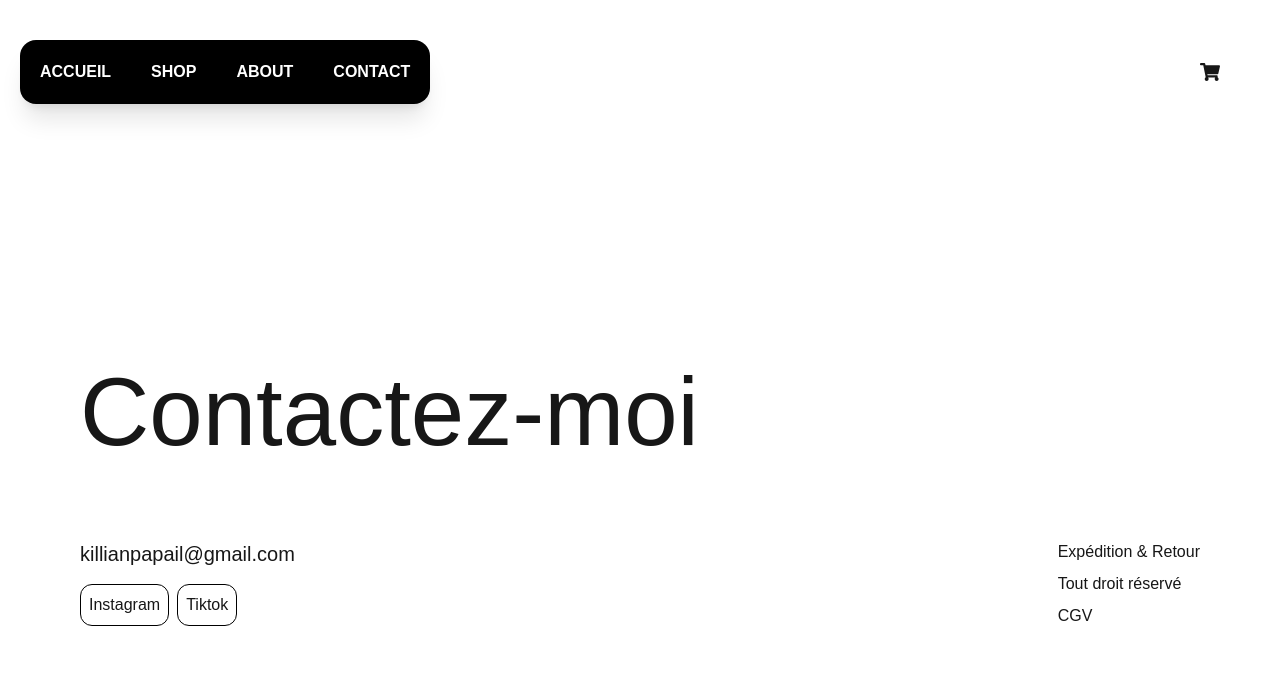
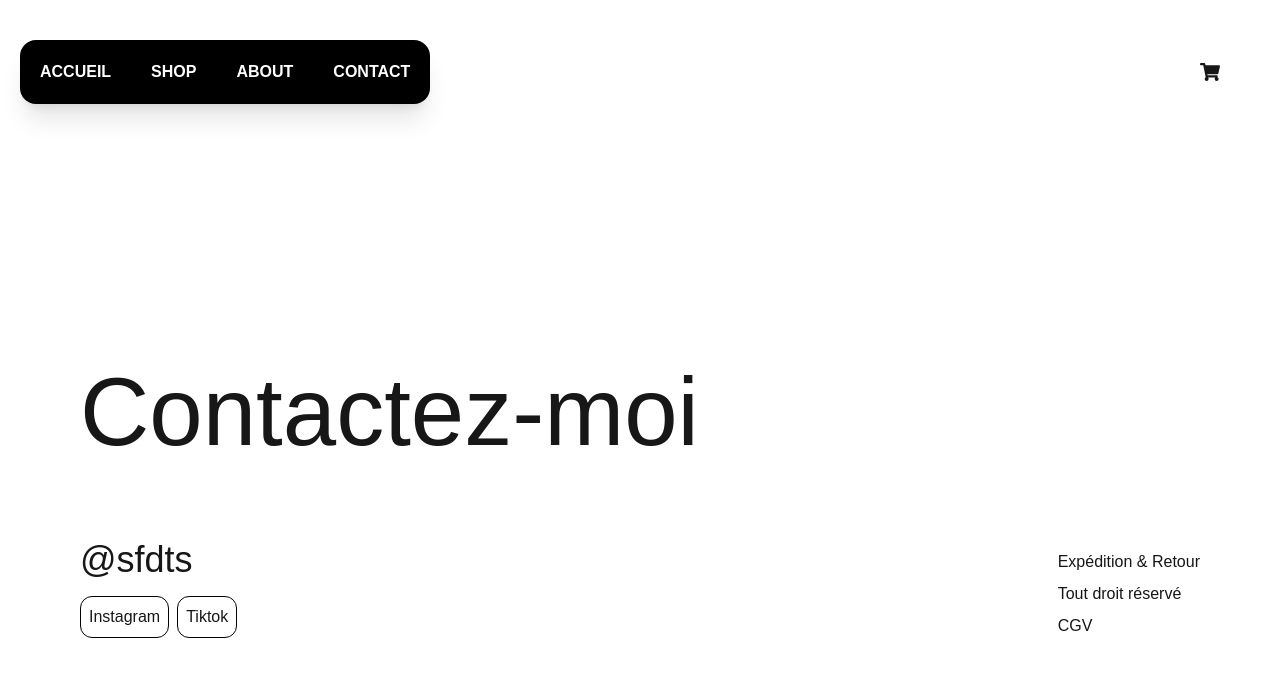
Before and after one commit to rmymartinet/Killian_shop, a Next.js app: page /contact in a window 1280 px wide. Shown: the top 676 px of the page. Built offline with nearby package versions, Linux system fonts and the light colour scheme.

Commit message:
Replaced email display with social media links for contact

```diff
--- a/src/app/contact/page.tsx
+++ b/src/app/contact/page.tsx
@@ -3,8 +3,8 @@ const Contact = () => {
     <div className="flex flex-col justify-between mt-40 md:p-10 lg:p-20">
       <h2 className="text-5xl md:text-6xl lg:text-8xl">Contactez-moi</h2>
       <div className="flex flex-col items-center md:items-start md:flex-row justify-between gap-72 mt-20">
-        <div className="flex flex-col gap-4">
-          <span className="text-xl">killianpapail@gmail.com</span>
+        <div className="flex flex-col self-start gap-4">
+          <span className="text-4xl">@sfdts</span>
           <div className="flex gap-2">
             <span className="p-2 rounded-xl border-[1px] h-max border-black cursor-pointer">
               Instagram
```
